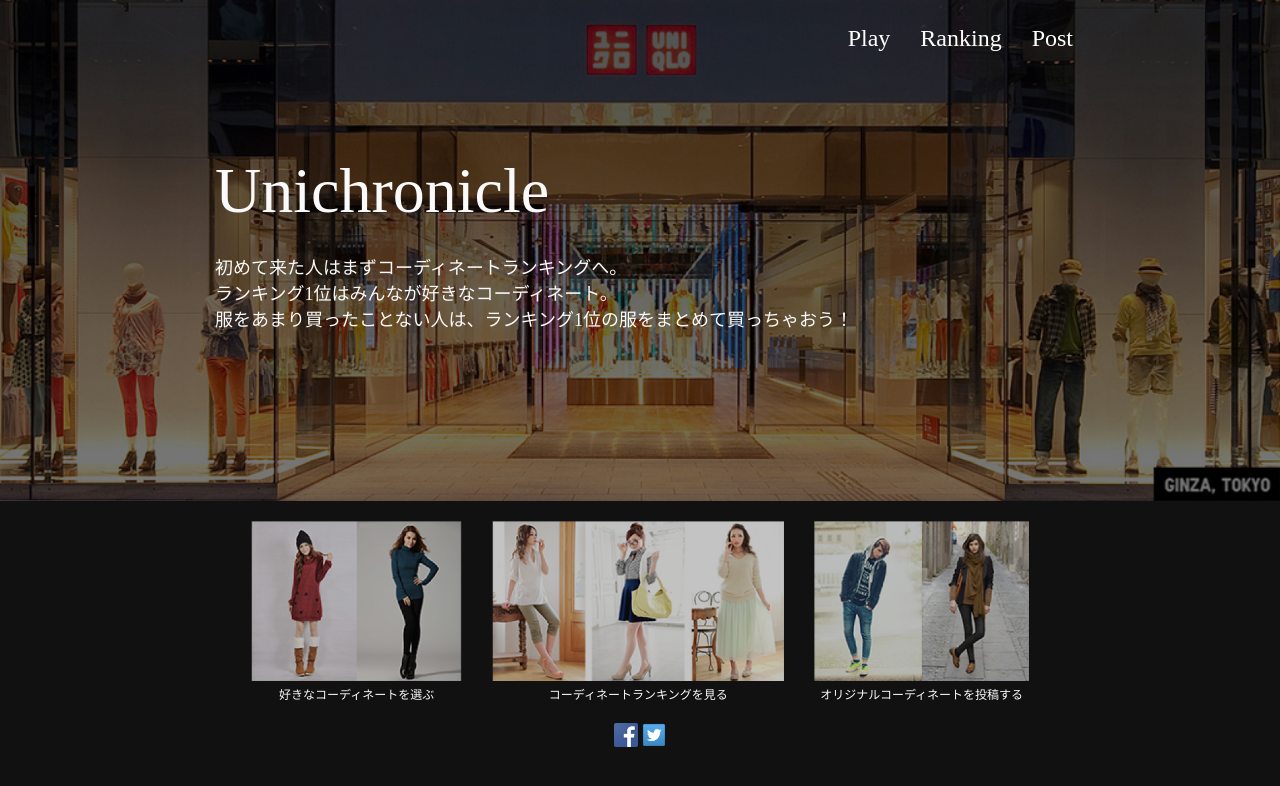
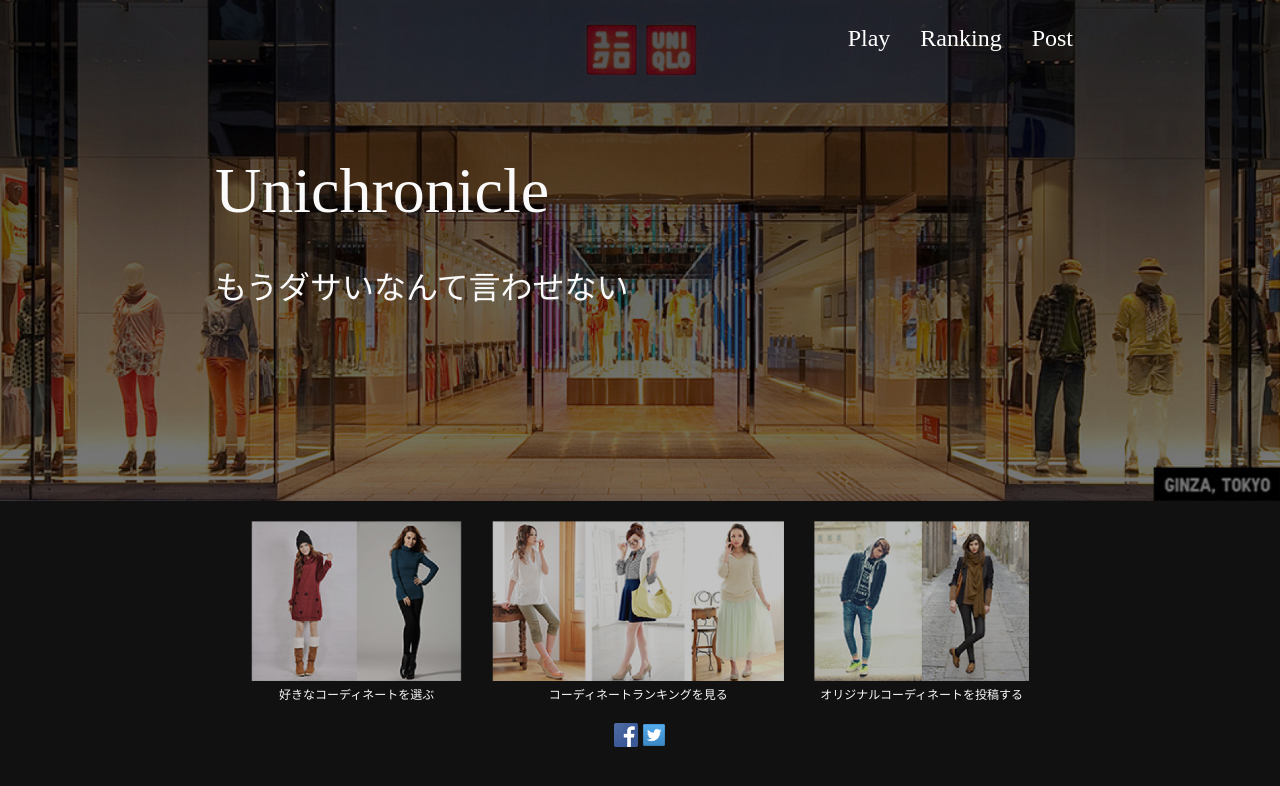
Before and after one commit to enpitut/cynts, a CakePHP app: template app/src/Template/Pages/home.ctp in a window 1280 px wide. Shown: the top 786 px of the page. Run offline with PHP 8.4 and a stand-in for CakePHP, Linux system fonts and the light colour scheme; the template is opened without the code that fills it, so the values that code supplies are empty; some libraries are stand-ins or nearby versions.

Commit message:
Make home caption and reformat

```diff
--- a/app/src/Template/Pages/home.ctp
+++ b/app/src/Template/Pages/home.ctp
@@ -11,43 +11,41 @@ $cakeDescription = 'Unichronicle もうダサいなんて言わせない';
 <html>
 <head>
     <script src="http://code.jquery.com/jquery-1.11.1.min.js"></script>
-        <?= $this -> Html -> charset() ?>
+    <?= $this->Html->charset() ?>
     <title><?= $cakeDescription ?></title>
-        <?= $this -> Html -> css('base.css') ?>
+    <?= $this->Html->css('base.css') ?>
 </head>
 <body class="home">
 <script>
-              /*
-               $(function(){
-               $('#fader > :gt(0)').hide();
-               setInterval(function(){
-               $('#fader > :first-child').fadeOut(1000).next().fadeIn(1000).end().appendTo('#fader');}, 5000);
-               });
-               */
-              (function($) {
-                $(function() {
-                  $('#centermenu ul li').hover(function() {
-                    var menuNumber = $('#centermenu ul li').index(this);
-                    var showCaption = menuNumber + 1;
-                    if (showCaption !== 2)
-                      $('#fader li:nth-child(' + 2 + ')').stop(true, true).fadeOut("fast")
-                    $('#fader li:nth-child(' + showCaption + ')').stop(true, true).fadeIn("normal")
-                  }, function() {
-                    var menuNumber = $('#centermenu ul li').index(this);
-                    var showCaption = menuNumber + 1;
-                    $('#fader li:nth-child(' + showCaption + ')').stop(true, true).fadeOut("fast")
+    (function ($) {
+        $(function () {
+            $('#centerMenu ul li').hover(function () {
+                $('#fader li:nth-child(' + 1 + ')').stop(true, true).fadeOut("fast");
+                var menuNumber = $('#centerMenu ul li').index(this);
+                var showCaption = menuNumber + 2;
+                $('#fader li:nth-child(' + showCaption + ')').stop(true, true).fadeIn("normal");
+            }, function () {
+                var menuNumber = $('#centerMenu ul li').index(this);
+                var showCaption = menuNumber + 2;
+                $('#fader li:nth-child(' + showCaption + ')').stop(true, true).fadeOut("fast");
+                $('#fader li:nth-child(' + 1 + ')').stop(true, true).fadeIn("normal");
             })
         });
     })(jQuery);
 </script>
-        <div id="topcolumn">
-            <?= $this -> element('header') ?>
+<div id="topColumn">
+    <?= $this->element('header') ?>
     <div id="title">
         Unichronicle
     </div>
     <div id="fader">
+        <li class="homeCaption">
+            もうダサいなんて言わせない
+            <br/>
+        </li>
         <li class="battleCaption">
-                    <img src="/img/view/description1.png" width="45%" style="float:left; margin: 0 30px 0 0">
+            <img src="/img/view/description1.png" width="45%"
+                 style="float:left; margin: 0 30px 0 0">
             2択で自分の好きなコーディネートを選ぶだけ！
             <br>
             ゲームをしながら色々なコーディネートが見れる！
@@ -70,49 +68,67 @@ $cakeDescription = 'Unichronicle もうダサいなんて言わせない';
     </div>
 </div>
 
-        <div id="maincolumn">
-            <div id="centermenu">
+<div id="mainColumn">
+    <div id="centerMenu">
         <ul>
             <li>
-                        <?= $this -> Html -> image('view/menu1.png', array('height' => '160px', 'url' => array('controller' => 'coordinates', 'action' => 'battle'))) ?>
+                <?= $this->Html->image(
+                    'view/menu1.png', array(
+                    'height' => '160px', 'url' => array(
+                        'controller' => 'coordinates', 'action' => 'battle'
+                    )
+                )
+                ) ?>
                 <br>
                 好きなコーディネートを選ぶ
             </li>
             <li>
-                        <?= $this -> Html -> image('view/menu2.png', array('height' => '160px', 'url' => array('controller' => 'rankings', 'action' => 'view'))) ?>
+                <?= $this->Html->image(
+                    'view/menu2.png', array(
+                    'height' => '160px', 'url' => array(
+                        'controller' => 'rankings', 'action' => 'view'
+                    )
+                )
+                ) ?>
                 <br>
                 コーディネートランキングを見る
             </li>
             <li>
-                        <?= $this -> Html -> image('view/menu3.png', array('height' => '160px', )) ?>
+                <?= $this->Html->image(
+                    'view/menu3.png', array(
+                    'height' => '160px', 'url' => array(
+                        'controller' => 'coordinates', 'action' => 'create'
+                    )
+                )
+                ) ?>
                 <br>
                 オリジナルコーディネートを投稿する
             </li>
         </ul>
     </div>
 
-            <?= $this -> element('footer') ?>
+    <?= $this->element('footer') ?>
 
     <script>
-        var fit_topcolumn = function() {
-          var topcolumn = $('#topcolumn');
+        var fit_topColumn = function () {
+            var topColumn = $('#topColumn');
             var fader = $('#fader');
-          topcolumn.height(topcolumn.width() / 1440.0 * 564);
+            topColumn.height(topColumn.width() / 1440.0 * 564);
             fader.height(fader.width() * 0.4);
         };
 
         var timer = false;
 
-        $(window).resize(function() {
+        $(window).resize(function () {
             if (timer !== false) {
                 clearTimeout(timer);
             }
-          timer = setTimeout(function() {
-            fit_topcolumn();
+            timer = setTimeout(function () {
+                fit_topColumn();
             }, 100);
         });
 
-        fit_topcolumn();
+        fit_topColumn();
     </script>
 
 </body>
--- a/app/webroot/css/base.css
+++ b/app/webroot/css/base.css
@@ -46,6 +46,7 @@ header {
     color: white;
     text-decoration: none;
 }
+
 #header_title a:visited {
     color: white;
     text-decoration: none;
@@ -67,7 +68,7 @@ header {
     text-decoration: none;
 }
 
-#topcolumn {
+#topColumn {
     margin: 0;
     position: relative;
     float: left;
@@ -92,6 +93,12 @@ header {
     height: 100%;
 }
 
+.homeCaption {
+    font-size: 32px;
+    margin: 1% auto;
+    list-style: none;
+}
+
 .battleCaption {
     width: 100%;
     list-style: none;
@@ -103,6 +110,7 @@ header {
     width: 100%;
     height: 100%;
     list-style: none;
+    display: none;
 }
 
 .postCaption {
@@ -117,7 +125,7 @@ header {
     top: 0;
 }
 
-#maincolumn {
+#mainColumn {
     position: relative;
     float: left;
     margin: 20px auto;
@@ -125,27 +133,27 @@ header {
     min-width: 900px;
 }
 
-#centermenu ul {
+#centerMenu ul {
     margin: 0;
     padding: 0;
     font-size: 0;
     text-align: center;
 }
 
-#centermenu li {
+#centerMenu li {
     margin: 0 15px;
     display: inline-block;
     font-size: 12px;
 }
 
-#centermenu img {
+#centerMenu img {
     opacity: 0.75;
     filter: alpha(opacity=75);
     -ms-filter: "alpha( opacity=75 )";
     -moz-opacity: 0.75;
 }
 
-#centermenu img:hover {
+#centerMenu img:hover {
     opacity: 1.0;
     filter: alpha(opacity=100);
     -ms-filter: "alpha( opacity=100 )";
```
Lines whose indentation alone changed are shown as unchanged.
